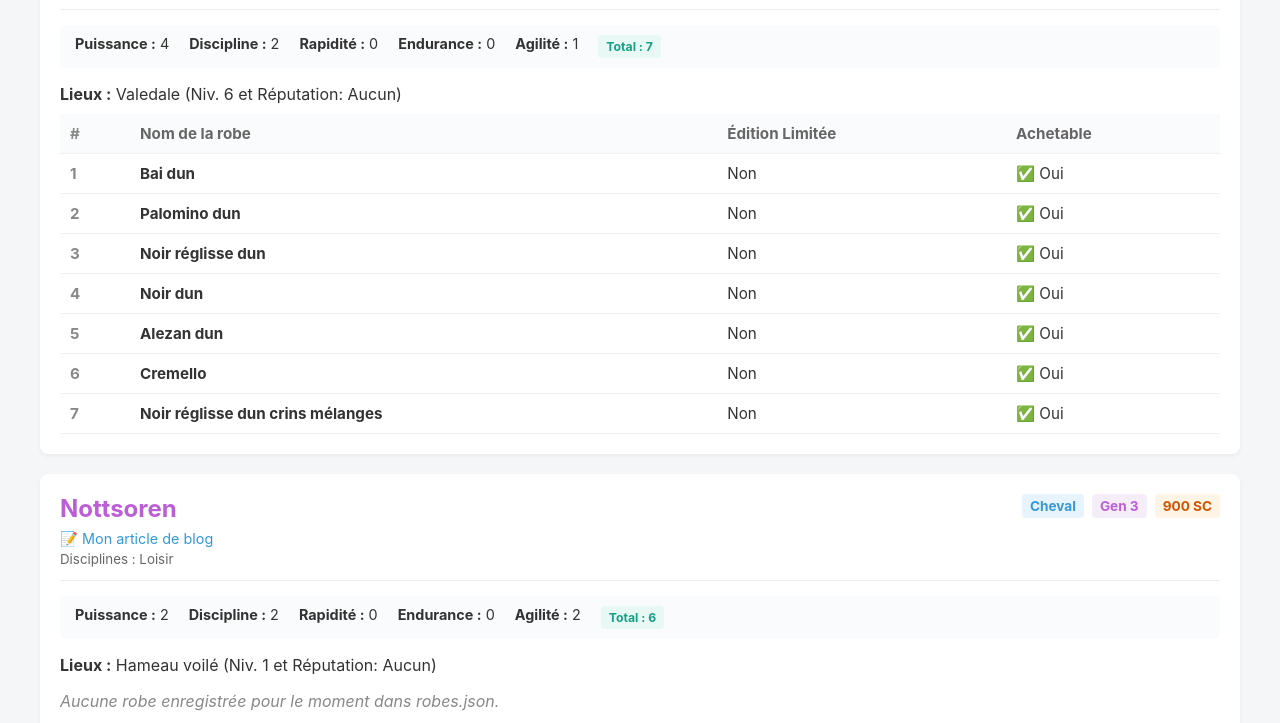
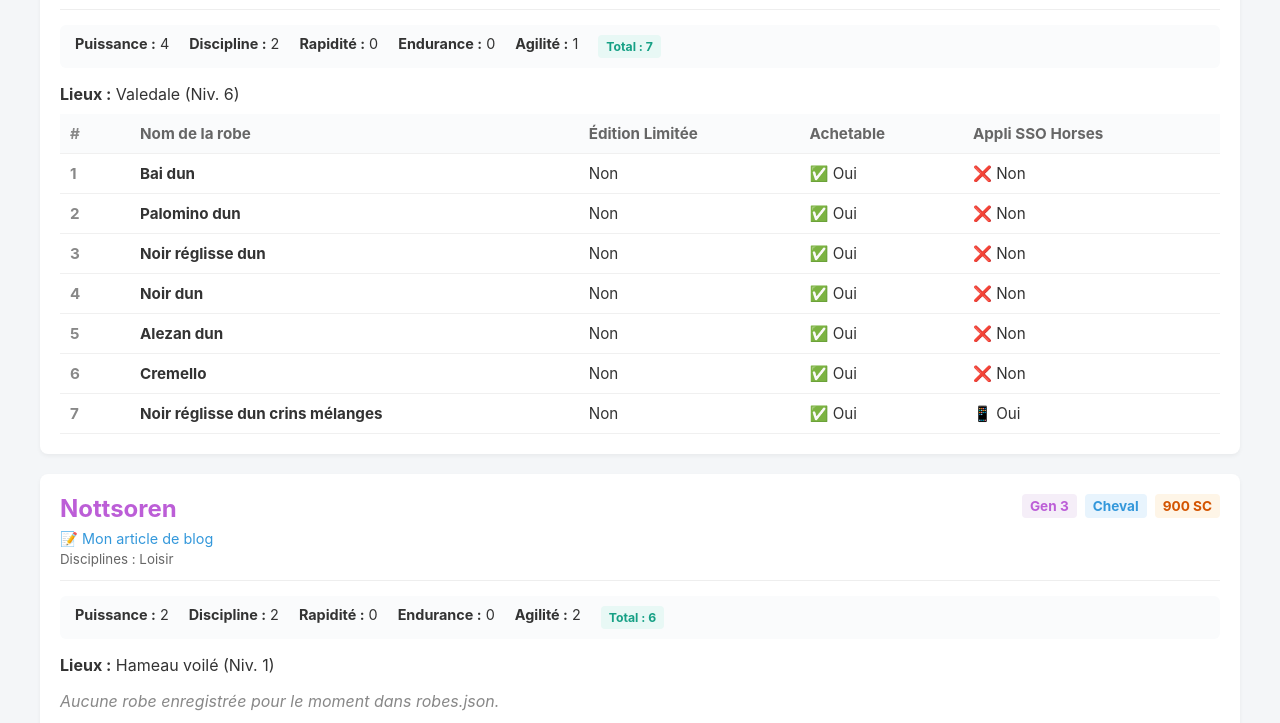
Before and after one commit to communaute-jorvikoise/SSO_chevaux, a plain HTML site: page index.html in a window 1280 px wide. Shown: the part 2077-2800 px from the top of the page. Drawn offline with Linux system fonts and the light colour scheme.

Commit message:
Modif intégrer SSO Horses

```diff
--- a/index.html
+++ b/index.html
@@ -189,10 +189,19 @@ function renderRaces(races, robes) {
     races.forEach(race => {
         const robesDeLaRace = robes.filter(r => r.race_id === race.id);
 
-        // Gestion propre de l'affichage des lieux ou de "Pas en vente"
-        let lieuxTexte = '<span style="color: #e74c3c; font-weight: bold;">Pas en vente</span>';
-        if (race.lieux && Array.isArray(race.lieux) && race.lieux.length > 0) {
-            lieuxTexte = race.lieux.map(l => `${l.emplacement} (Niv. ${l.niveau_min} et Réputation: ${l.reputation ?? 'Aucun'})`).join(', ');
+        // Gestion des lieux ou du message "Plus en vente" selon le champ "vente"
+        let lieuxTexte = '';
+        if (race.vente === false) {
+            lieuxTexte = '<span style="color: #e74c3c; font-weight: bold;">Cette race n\'est plus en vente.</span>';
+        } else {
+            if (race.lieux && Array.isArray(race.lieux) && race.lieux.length > 0) {
+                lieuxTexte = race.lieux.map(l => {
+                    let rep = l.reputation ? ` et Réputation ${l.reputation}` : '';
+                    return `${l.emplacement} (Niv. ${l.niveau_min}${rep})`;
+                }).join(', ');
+            } else {
+                lieuxTexte = 'Non renseigné';
+            }
         }
 
         let disciplinesTexte = race.disciplines ? race.disciplines.join(', ') : 'Aucune';
@@ -225,8 +234,8 @@ function renderRaces(races, robes) {
                         <small style="color: #666;">Disciplines : ${disciplinesTexte}</small>
                     </div>
                     <div class="badges-group">
-                        <span class="badge badge-type">${race.type || 'Inconnu'}</span>
                         <span class="badge badge-gen">Gen ${race.generation}</span>
+                        ${race.type ? `<span class="badge badge-type">${race.type}</span>` : ''}
                         <span class="badge badge-price">${race.prix ? race.prix + ' SC' : 'Gratuit'}</span>
                     </div>
                 </div>
@@ -247,6 +256,7 @@ function renderRaces(races, robes) {
                             <th>Nom de la robe</th>
                             <th>Édition Limitée</th>
                             <th>Achetable</th>
+                            <th>Appli SSO Horses</th>
                         </tr>
                     </thead>
                     <tbody>
@@ -258,6 +268,7 @@ function renderRaces(races, robes) {
                         <td><strong>${robe.robe}</strong></td>
                         <td>${robe.edition_limitee ? '✨ Oui' : 'Non'}</td>
                         <td>${robe.achetable ? '✅ Oui' : '❌ Non'}</td>
+                        <td>${robe.appli_SSO_Horses ? '📱 Oui' : '❌ Non'}</td>
                     </tr>
                 `;
             });
```
